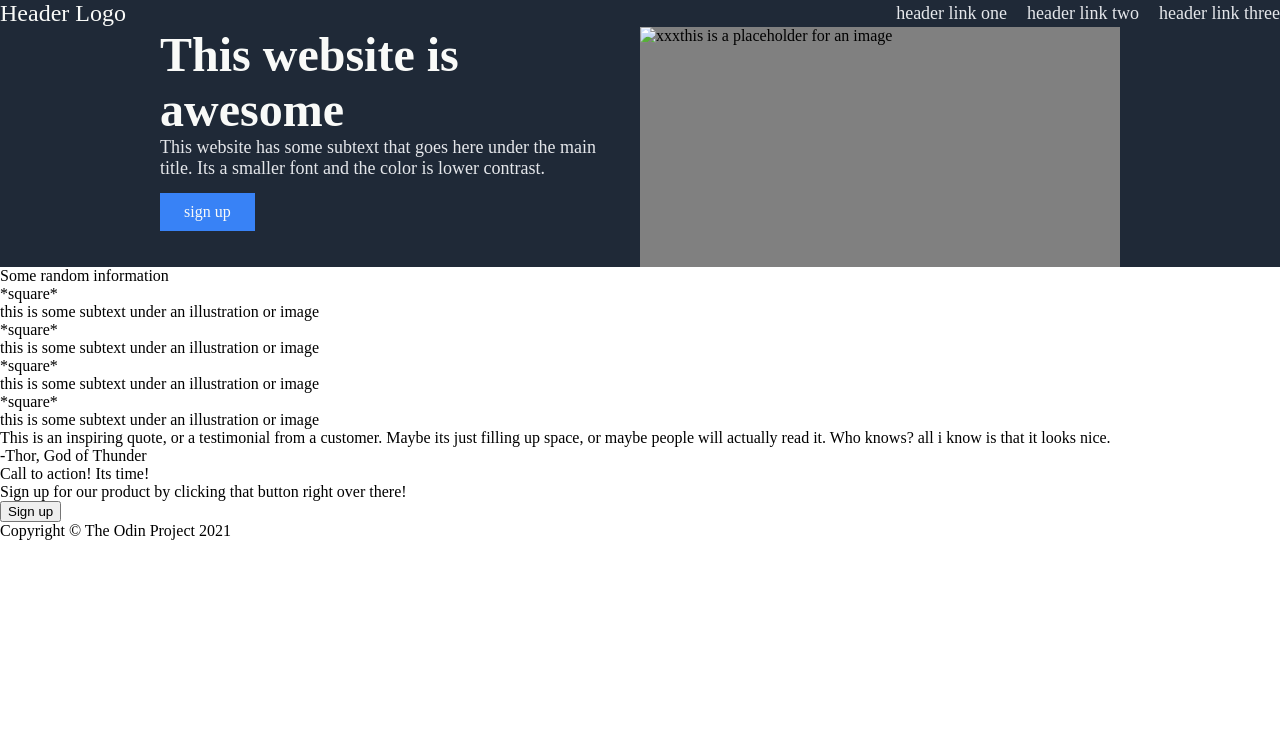
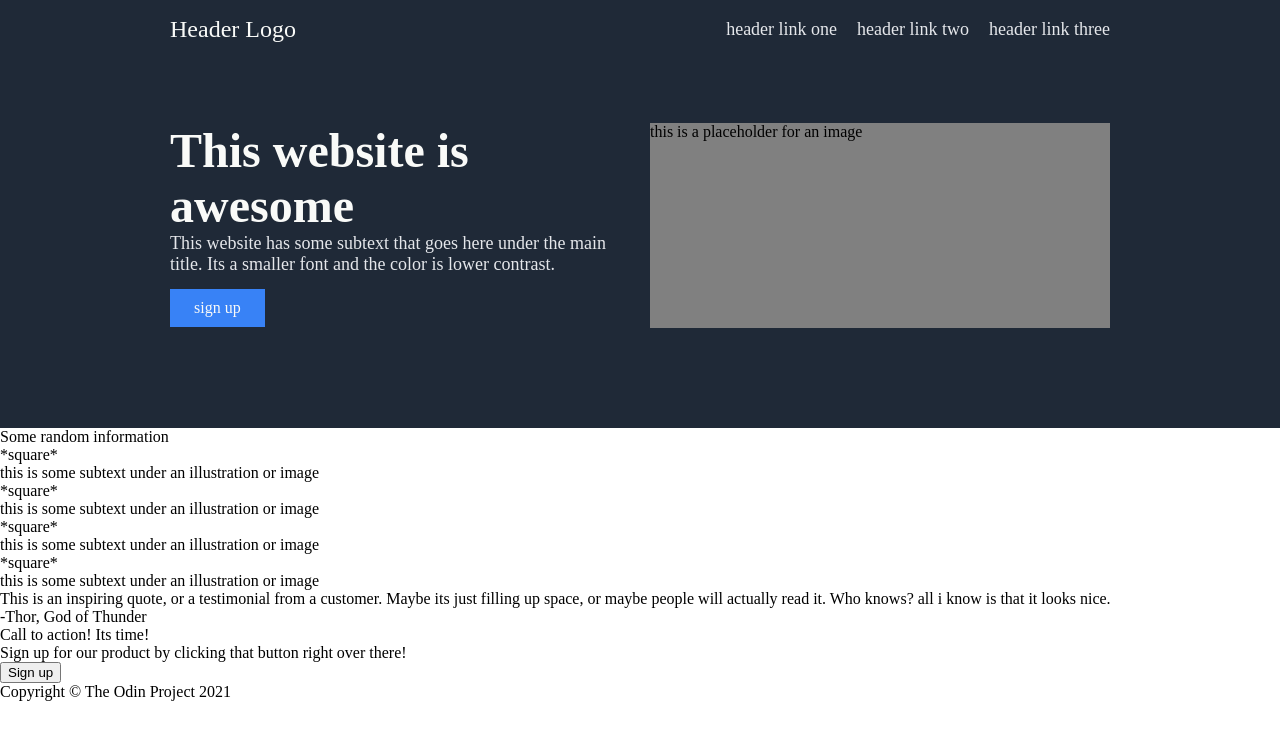
Before and after one commit to DawsonHanson/Landing-Page, a plain HTML site: page index.html in a window 1280 px wide. Drawn offline with Linux system fonts and the light colour scheme.

Commit message:
Edit index.html & styles.css File
Adjusted/ finalized first segment of landing page.

```diff
--- a/index.html
+++ b/index.html
@@ -9,6 +9,7 @@
 
 <body>
   <div class="background-blue">
+    <div class="container2">
     <div class="header">
       <div class="header-text">Header Logo</div>
 
@@ -16,6 +17,7 @@
           <div><a href="xxx">header link one</a></div>
           <div><a href="xxx">header link two</a></div>
           <div><a href="xxx">header link three</a></div>
+        </div>
     </div>
     </div>
 
@@ -31,7 +33,7 @@
             <div class="button">sign up</div>
           </div>
         </div>
-         <div class="image-box"><img src="xxx" alt="xxx">this is a placeholder for an image</div>
+          <div class="image-box"><img src="" alt="">this is a placeholder for an image</div>
       </div>
   </div>
 
--- a/styles.css
+++ b/styles.css
@@ -1,3 +1,8 @@
+* {
+  border: px solid red;
+  box-sizing: border-box;
+}
+
 body {
   display: flex;
   flex-direction: column;
@@ -29,18 +34,22 @@ a {
 
 .background-blue {
   background-color: #1F2937;
+  flex: auto;
 }
 
 .header {
   display: flex;
+  flex: 1 1 1;
   align-items: center;
   justify-content: space-between;
-  width: 960p;
+  margin-top: 16px;
+  width: 940px;
 }
 
 .links {
   display: flex;
   gap: 20px;
+  margin-left: aut;
 }
 
 .group {
@@ -62,9 +71,9 @@ a {
 
 .image-box {
   background-color: gray;
-  width: 480px;
-  height: 240px;
-  display: flex;
+  width: 460px;
+  height: 205px;
+  flex: 1 1 1;
 }
 
 .container {
@@ -72,4 +81,13 @@ a {
   justify-content: center;
   gap: 20px;
   flex: auto;
+  margin-top: 80px;
+  margin-bottom: 100px;
 }
+
+.container2 {
+  display: flex;
+  justify-content: center;
+  gap: 20px;
+  flex: auto;
+}
```
Lines whose indentation alone changed are shown as unchanged.
